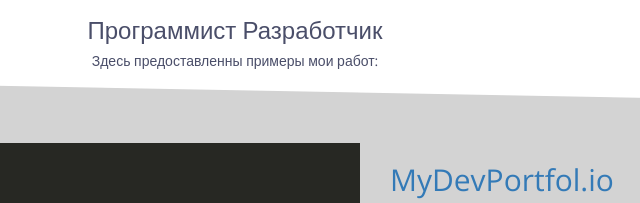
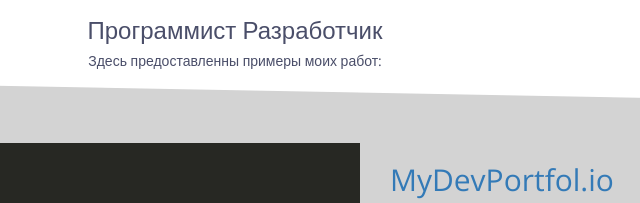
Before and after one commit to 25Andrey25/25Andrey25.github.io, a plain HTML site: page index.html in a window 1280 px wide. Shown: the part 430-633 px from the top of the page, 405-1045 px from the left. Drawn offline with nearby package versions, Linux system fonts and the light colour scheme.

Commit message:
index.html

```diff
--- a/index.html
+++ b/index.html
@@ -34,7 +34,7 @@
 				<img src="img/profiler-round2.png" width=200 class="profile-pic">
 				<h1>Устюгов Андрей</h1>
 			  <h3>Программист Разработчик</h3>
-			  <h5>Здесь предоставленны примеры мои работ:</h5>
+			  <h5>Здесь предоставленны примеры моих работ:</h5>
         	</div>
 
 			<div class="row row-grey">
@@ -167,6 +167,7 @@
 <a href="https://twitter.com/">
 	<img src="img/tool-logos/twit.png" class="techlogo" width="60">
 </a>
+<a target="_blank"><img src="http://qrcoder.ru/code/?https%3A%2F%2F25andrey25.github.io%2F&4&0" width="80" height="80" border="0" title="QR код"></a>
                     </div>
 			</div>
 
```
